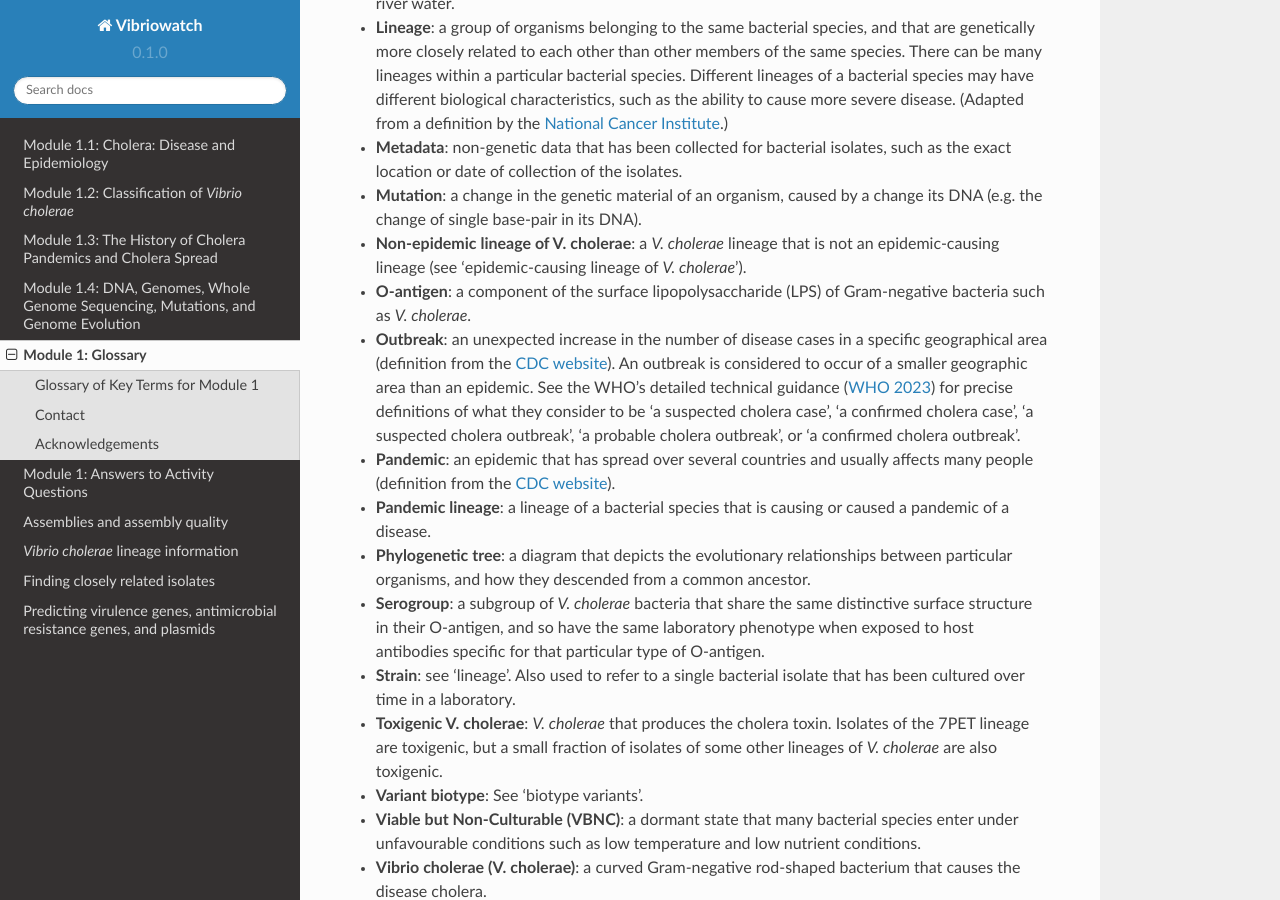
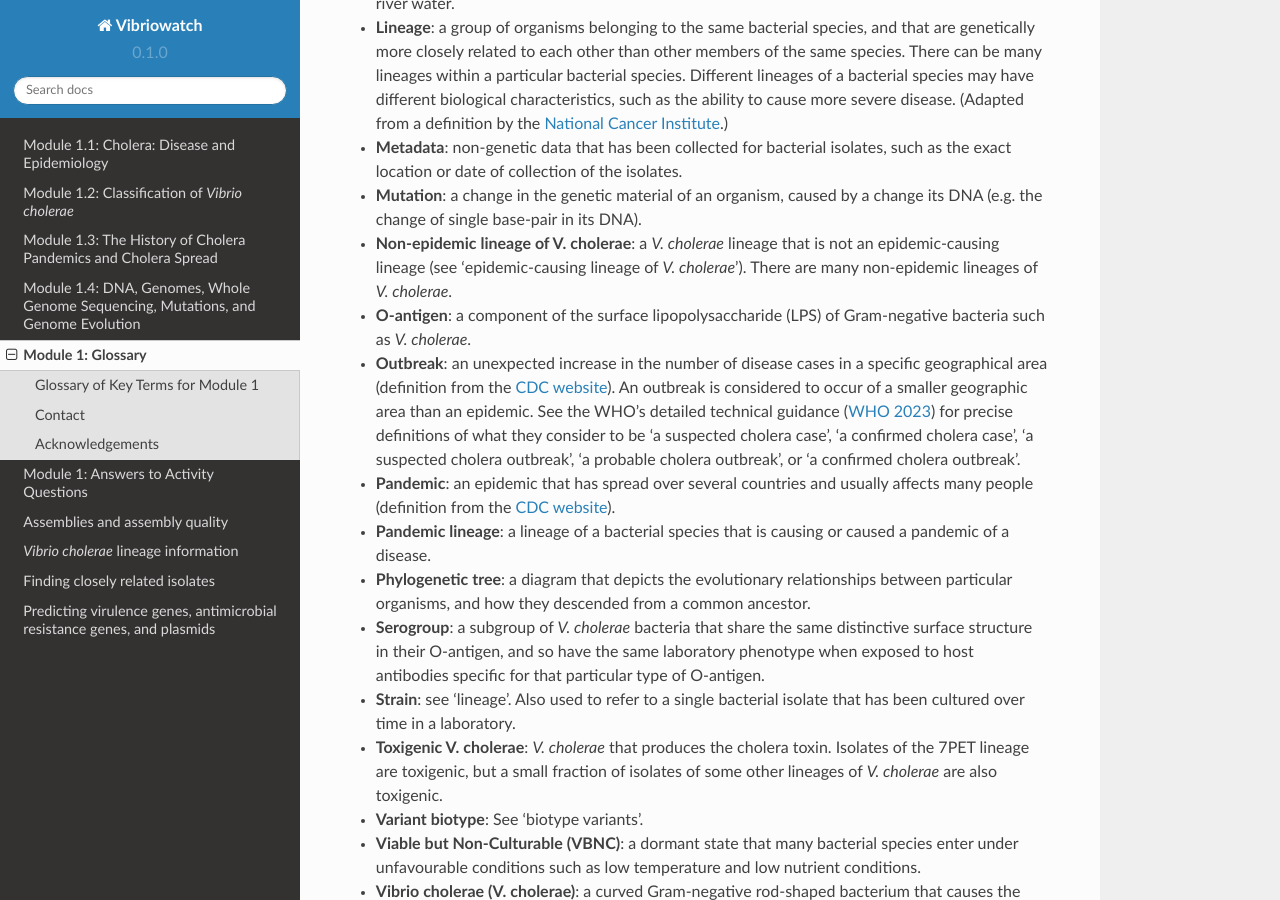
Before and after one commit to avrilcoghlan/cholerabook, a Sphinx documentation site: the page built from docs/source/vibriogenomes_glossary.rst, in a window 1280 px wide and 900 px high, scrolled down 1208 px. Built offline with Sphinx 7.4.7 and the Read the Docs theme 2.0.0, drawn with Linux system fonts in a browser that asks for light colours.

Commit message:
Update vibriogenomes_glossary.rst

```diff
--- a/docs/source/vibriogenomes_glossary.rst
+++ b/docs/source/vibriogenomes_glossary.rst
@@ -22,7 +22,7 @@
 * **Lineage**: a group of organisms belonging to the same bacterial species, and that are genetically more closely related to each other than other members of the same species. There can be many lineages within a particular bacterial species. Different lineages of a bacterial species may have different biological characteristics, such as the ability to cause more severe disease. (Adapted from a definition by the `National Cancer Institute`_.)
 * **Metadata**: non-genetic data that has been collected for bacterial isolates, such as the exact location or date of collection of the isolates.
 * **Mutation**: a change in the genetic material of an organism, caused by a change its DNA (e.g. the change of single base-pair in its DNA).
-* **Non-epidemic lineage of V. cholerae**: a *V. cholerae* lineage that is not an epidemic-causing lineage (see 'epidemic-causing lineage of *V. cholerae*').
+* **Non-epidemic lineage of V. cholerae**: a *V. cholerae* lineage that is not an epidemic-causing lineage (see 'epidemic-causing lineage of *V. cholerae*'). There are many non-epidemic lineages of *V. cholerae*.
 * **O-antigen**: a component of the surface lipopolysaccharide (LPS) of Gram-negative bacteria such as *V. cholerae*.
 * **Outbreak**: an unexpected increase in the number of disease cases in a specific geographical area (definition from the `CDC website`_). An outbreak is considered to occur of a smaller geographic area than an epidemic.  See the WHO's detailed technical guidance (`WHO 2023`_) for precise definitions of what they consider to be 'a suspected cholera case', 'a confirmed cholera case', 'a suspected cholera outbreak', 'a probable cholera outbreak', or 'a confirmed cholera outbreak'.
 * **Pandemic**: an epidemic that has spread over several countries and usually affects many people (definition from the `CDC website`_).
```
